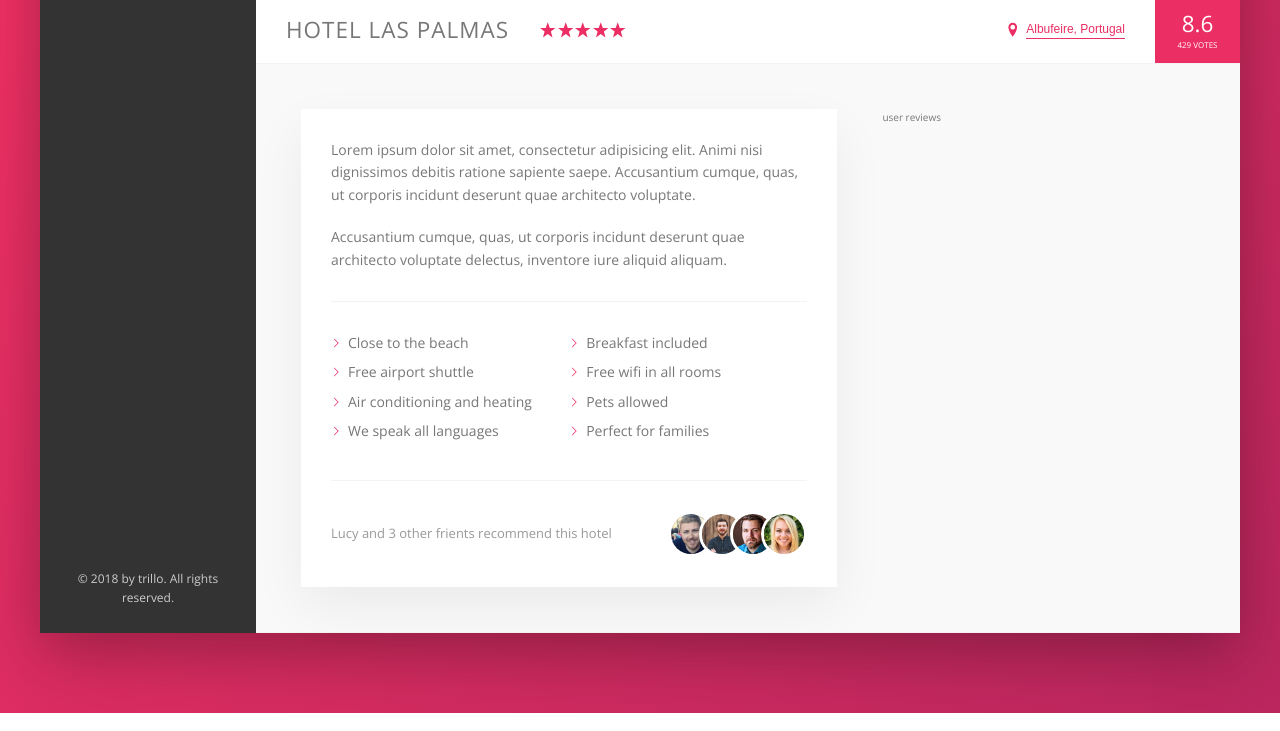
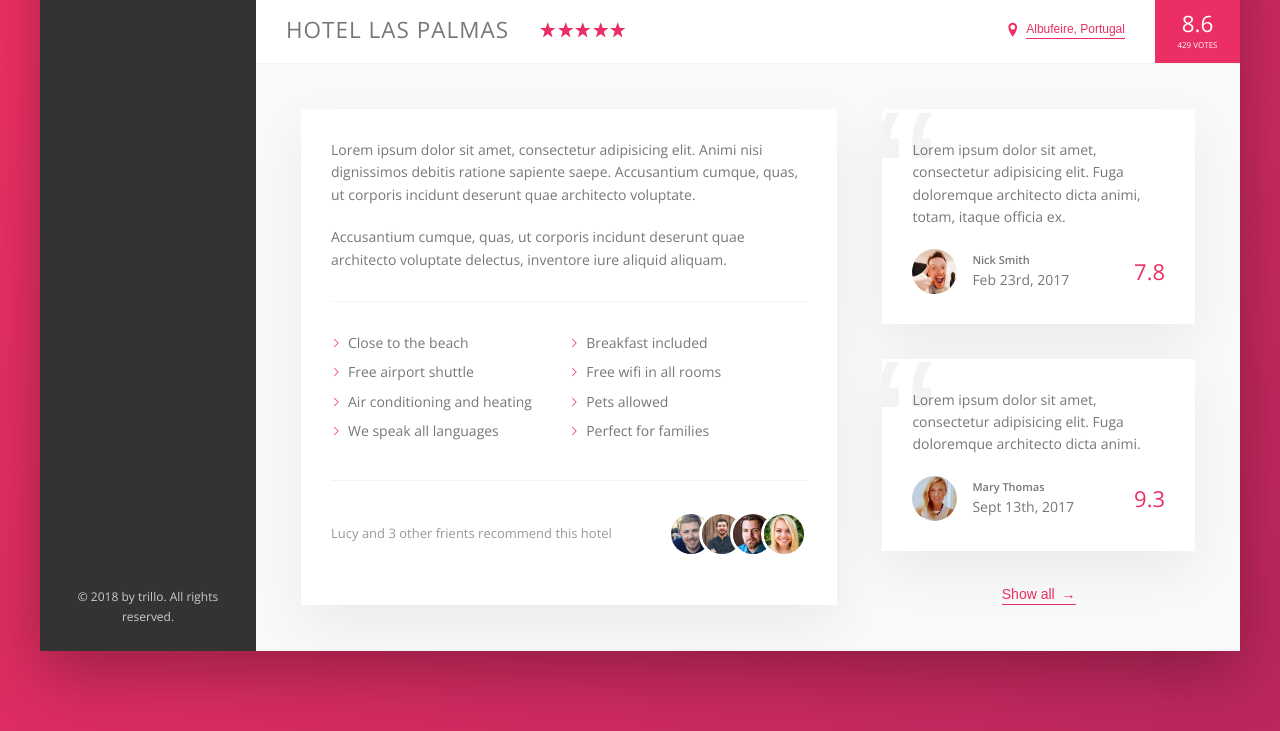
Before and after one commit to KamilKonopka/trillo, a website: page index.html in a window 1280 px wide. Shown: the part 538-1269 px from the top of the page. Drawn offline with nearby package versions, Linux system fonts and the light colour scheme.

Commit message:
styled review user section

```diff
--- a/index.html
+++ b/index.html
@@ -149,7 +149,33 @@
                             </div>
                         </div>
                         <div class="user-reviews">
-                            user reviews
+                            <figure class="review">
+                                <blockquote class="review__text">
+                                        Lorem ipsum dolor sit amet, consectetur adipisicing elit. Fuga doloremque architecto dicta animi, totam, itaque officia ex.
+                                </blockquote>
+                                <figcaption class="review__user">
+                                    <img src="img/user-1.jpg" alt="User 1" class="review__photo">
+                                    <div class="review__user-box">
+                                        <p class="review__user-name">Nick Smith</p>
+                                        <p class="review__user-datw">Feb 23rd, 2017</p>
+                                    </div>
+                                    <div class="review__rating">7.8</div>
+                                </figcaption>
+                            </figure>
+                            <figure class="review">
+                                    <blockquote class="review__text">
+                                            Lorem ipsum dolor sit amet, consectetur adipisicing elit. Fuga doloremque architecto dicta animi.
+                                    </blockquote>
+                                    <figcaption class="review__user">
+                                        <img src="img/user-2.jpg" alt="User 2" class="review__photo">
+                                        <div class="review__user-box">
+                                            <p class="review__user-name"> Mary Thomas</p>
+                                            <p class="review__user-datw">Sept 13th, 2017</p>
+                                        </div>
+                                        <div class="review__rating">9.3</div>
+                                    </figcaption>
+                            </figure>
+                            <button class="btn-inline">Show all <span>&rarr;</span></button>
                         </div>
                     </div>
                 </main>
--- a/sass/_components.scss
+++ b/sass/_components.scss
@@ -279,9 +279,16 @@
     background-color: transparent;
     cursor: pointer;
     transition: all .2s;
+    & span {
+        margin-left: 3px;
+    }
 
     &:hover {
         color: var(--color-grey-dark-1);
+        span {
+            margin-left: 8px;
+            transition: margin-left .2s;
+        }
     }
 
     &:focus {
@@ -363,8 +370,6 @@
         margin-right: auto;
     }
 
-    &__friends {}
-
     &__photo {
         box-sizing: content-box;
         height: 4rem;
@@ -377,3 +382,67 @@
         }
     }
 }
+
+////////////////////
+// REVIEWS
+
+.review {
+    background-color: #fff;
+    box-shadow: var(--shadow-light);
+    padding: 3rem;
+    margin-bottom: 3.5rem;
+    position: relative;
+    overflow: hidden;
+
+    &__text {
+        margin-bottom: 2rem;
+        z-index: 10;
+        position: relative;
+    }
+
+    &__user {
+        display: flex;
+        align-items: center;
+    }
+
+    &__photo {
+        height: 4.5rem;
+        width: 4.5rem;
+        border-radius: 50%;
+        margin-right: 1.5rem;
+    }
+
+    &__user-box {
+        margin-right: auto;
+    }
+
+    &__user-name {
+        font-size: 1.1rem;
+        font-weight: 600;
+        text-transform: uppercasemargin-bott
+        .4rem;
+    }
+
+    &__user-date {
+        font-size: 1rem;
+        color: var(--color-grey-dark-3);
+    }
+
+    &__rating {
+        color: var(--color-primary);
+        font-size: 2.2rem;
+        font-weight: 300;
+    }
+
+    &::before {
+        content: "\201C";
+        position: absolute;
+        top: -2.75rem;
+        left: -1rem;
+        line-height: 1;
+        font-size: 20rem;
+        color: var(--color-grey-light-2);
+        font-family: sans-serif;
+        z-index: 1;
+    }
+}
--- a/sass/_layout.scss
+++ b/sass/_layout.scss
@@ -37,6 +37,7 @@
 }
 
 .detail {
+    font-size: 1.4rem;
     display: flex;
     padding: 4.5rem;
     background-color: var(--color-grey-light-1);
@@ -44,7 +45,6 @@
 }
 
 .description {
-    font-size: 1.4rem;
     background-color: #fff;
     box-shadow: var(--shadow-light);
     padding: 3rem;
@@ -54,4 +54,7 @@
 
 .user-reviews {
     flex: 1;
+    display: flex;
+    flex-direction: column;
+    align-items: center;
 }
```
Also changed, not shown: css/style.css.
